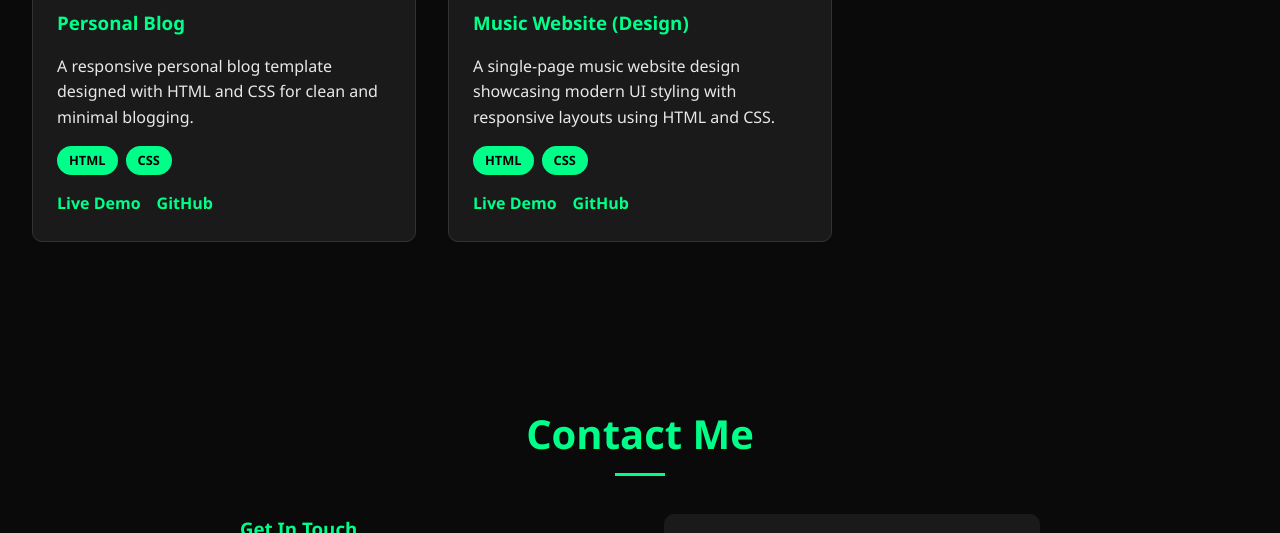
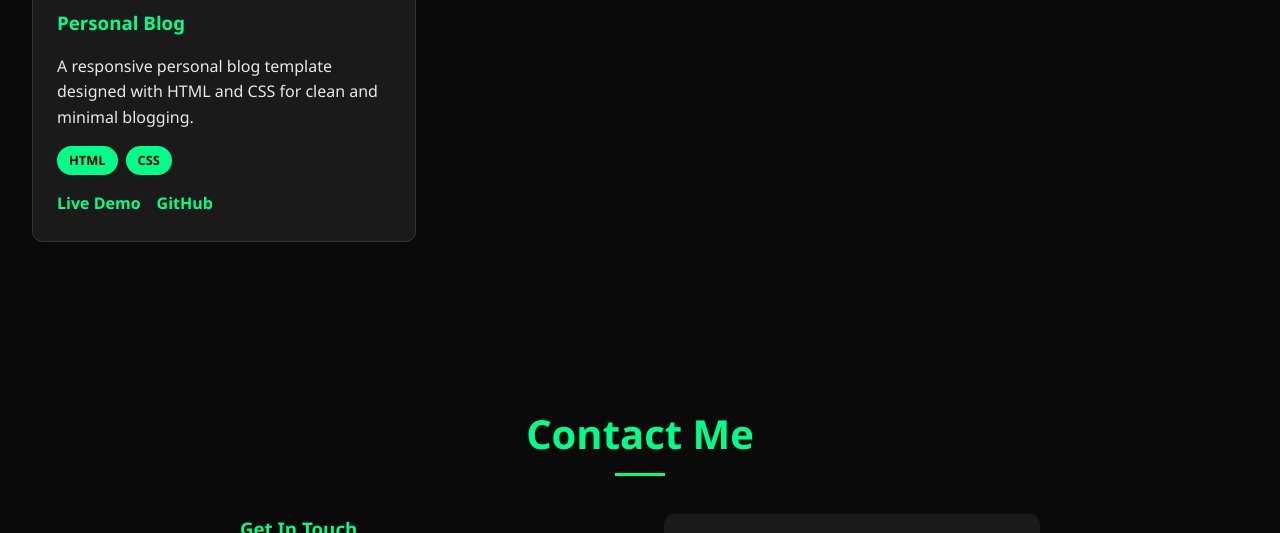
Before and after one commit to M-Madhumitha/Portfolio, a plain HTML site: page index.html in a window 1280 px wide. Shown: the part 6185-6718 px from the top of the page. Drawn offline with nearby package versions, Linux system fonts and the light colour scheme.

Commit message:
Update index.html

```diff
--- a/index.html
+++ b/index.html
@@ -919,7 +919,7 @@ section {
         <div class="projects-grid">
             <div class="project-card">
                 <div class="project-image">
-                    <a href="https://monkey200403.github.io/Chatgpt/"><img src="./images/chatgpt.png" alt=""></a>
+                    <a href="https://m-madhumitha.github.io/Zara-AI/"><img src="./images/chatgpt.png" alt=""></a>
                 </div>
                 <div class="project-content">
                     <h3>ZARA AI (Chatgpt)</h3>
@@ -931,7 +931,7 @@ section {
                         <span class="tech-tag">API</span>
                     </div>
                     <div class="project-links">
-                        <a href="https://monkey200403.github.io/Chatgpt/" class="project-link" target="_blank" rel="noopener noreferrer">Live Demo</a>
+                        <a href="https://m-madhumitha.github.io/Zara-AI/" class="project-link" target="_blank" rel="noopener noreferrer">Live Demo</a>
                         <a href="https://github.com/monkey200403/Chatgpt" class="project-link" target="_blank" rel="noopener noreferrer">GitHub</a>
                     </div>
                 </div>
@@ -939,7 +939,7 @@ section {
 
             <div class="project-card">
                 <div class="project-image">
-                    <a href="youtube-26zr2is1v-monkey200403s-projects.vercel.app"><img src="./images/Youtube.png" alt=""></a>
+                    <a href="https://youtube-mu-self.vercel.app/"><img src="./images/Youtube.png" alt=""></a>
                 </div>
                 <div class="project-content">
                     <h3>MiniTube (Enjoy Ad-free Experiences!)</h3>
@@ -951,15 +951,15 @@ section {
                         <span class="tech-tag">API</span>
                     </div>
                     <div class="project-links">
-                        <a href="youtube-26zr2is1v-monkey200403s-projects.vercel.app" class="project-link" target="_blank" rel="noopener noreferrer">Live Demo</a>
-                        <a href="https://github.com/monkey200403/Youtube" class="project-link" target="_blank" rel="noopener noreferrer">GitHub</a>
+                        <a href="https://youtube-mu-self.vercel.app/" class="project-link" target="_blank" rel="noopener noreferrer">Live Demo</a>
+                        <a href="https://github.com/M-Madhumitha/Youtube" class="project-link" target="_blank" rel="noopener noreferrer">GitHub</a>
                     </div>
                 </div>
             </div>
 
             <div class="project-card">
                 <div class="project-image">
-                    <a href="https://restaurant-shopify.netlify.app/"><img src="./images/restaurant.png" alt=""></a>
+                    <a href="https://restaurant-websiteproject.netlify.app/"><img src="./images/restaurant.png" alt=""></a>
                 </div>
                 <div class="project-content">
                     <h3>Restaurant (Shopify Website)</h3>
@@ -969,14 +969,14 @@ section {
                         <span class="tech-tag">FireDatabase</span>
                     </div>
                     <div class="project-links">
-                        <a href="https://restaurant-shopify.netlify.app/" class="project-link" target="_blank" rel="noopener noreferrer">Live Demo</a>
-                        <a href="https://app.netlify.com/projects/restaurant-shopify/overview" class="project-link" target="_blank" rel="noopener noreferrer">GitHub</a>
+                        <a href="https://restaurant-websiteproject.netlify.app/" class="project-link" target="_blank" rel="noopener noreferrer">Live Demo</a>
+                        <a href="https://github.com/M-Madhumitha/Shopify" class="project-link" target="_blank" rel="noopener noreferrer">GitHub</a>
                     </div>
                 </div>
             </div>
             <div class="project-card">
                 <div class="project-image">
-                    <a href="https://addressbook-map.netlify.app/"><img src="./images/Addressbook.png" alt=""></a>
+                    <a href="https://contact-book-map-project.netlify.app/"><img src="./images/Addressbook.png" alt=""></a>
                 </div>
                 <div class="project-content">
                     <h3>Address Book (MERN CRUD)</h3>
@@ -988,14 +988,14 @@ section {
                         <span class="tech-tag">React.js</span>
                     </div>
                     <div class="project-links">
-                        <a href="https://addressbook-map.netlify.app/" class="project-link" target="_blank" rel="noopener noreferrer">Live Demo</a>
-                        <a href="https://github.com/monkey200403/backendpr" class="project-link" target="_blank" rel="noopener noreferrer">GitHub</a>
+                        <a href="https://contact-book-map-project.netlify.app/" class="project-link" target="_blank" rel="noopener noreferrer">Live Demo</a>
+                        <a href="https://github.com/M-Madhumitha/Address-Book" class="project-link" target="_blank" rel="noopener noreferrer">GitHub</a>
                     </div>
                 </div>
             </div>
             <div class="project-card">
                 <div class="project-image">
-                    <a href="https://monkey200403.github.io/Map-website/"><img src="./images/map.png" alt=""></a>
+                    <a href="https://m-madhumitha.github.io/Map/"><img src="./images/map.png" alt=""></a>
                 </div>
                 <div class="project-content">
                     <h3>Map Direction (Google Map)</h3>
@@ -1007,14 +1007,14 @@ section {
                         <span class="tech-tag">API</span>
                     </div>
                     <div class="project-links">
-                        <a href="https://monkey200403.github.io/Map-website/" class="project-link" target="_blank" rel="noopener noreferrer">Live Demo</a>
-                        <a href="https://github.com/monkey200403/Map-website" class="project-link" target="_blank" rel="noopener noreferrer">GitHub</a>
+                        <a href="https://m-madhumitha.github.io/Map/" class="project-link" target="_blank" rel="noopener noreferrer">Live Demo</a>
+                        <a href="https://github.com/M-Madhumitha/Map" class="project-link" target="_blank" rel="noopener noreferrer">GitHub</a>
                     </div>
                 </div>
             </div>
             <div class="project-card">
                 <div class="project-image">
-                    <a href="https://webnotes-project-noteapp.netlify.app/"><img src="./images/webnotes.png" alt=""></a>
+                    <a href="https://dark-web-notes.netlify.app/"><img src="./images/webnotes.png" alt=""></a>
                 </div>
                 <div class="project-content">
                     <h3>Note Pad (MERN STACK Project)</h3>
@@ -1026,14 +1026,14 @@ section {
                         <span class="tech-tag">React.js</span>
                     </div>
                     <div class="project-links">
-                        <a href="https://webnotes-project-noteapp.netlify.app/" class="project-link" target="_blank" rel="noopener noreferrer">Live Demo</a>
-                        <a href="https://github.com/monkey200403/Webproject-Notes" class="project-link" target="_blank" rel="noopener noreferrer">GitHub</a>
+                        <a href="https://dark-web-notes.netlify.app/" class="project-link" target="_blank" rel="noopener noreferrer">Live Demo</a>
+                        <a href="https://github.com/M-Madhumitha/Darknotes-Backend" class="project-link" target="_blank" rel="noopener noreferrer">GitHub</a>
                     </div>
                 </div>
             </div>
             <div class="project-card">
                 <div class="project-image">
-                    <a href="https://monkey200403.github.io/Musicly/"><img src="./images/music.png" alt=""></a>
+                    <a href="https://m-madhumitha.github.io/Musicly/"><img src="./images/music.png" alt=""></a>
                 </div>
                 <div class="project-content">
                     <h3>Musicly Website (itunes)</h3>
@@ -1045,15 +1045,15 @@ section {
                         <span class="tech-tag">Stripe</span>
                     </div>
                     <div class="project-links">
-                        <a href="https://monkey200403.github.io/Musicly/" class="project-link" target="_blank" rel="noopener noreferrer">Live Demo</a>
-                        <a href="https://github.com/monkey200403/Musicly" class="project-link" target="_blank" rel="noopener noreferrer">GitHub</a>
+                        <a href="https://m-madhumitha.github.io/Musicly/" class="project-link" target="_blank" rel="noopener noreferrer">Live Demo</a>
+                        <a href="https://github.com/M-Madhumitha/Musicly" class="project-link" target="_blank" rel="noopener noreferrer">GitHub</a>
                     </div>
                 </div>
             </div>
 
             <div class="project-card">
                 <div class="project-image">
-                    <a href="https://glossary-4kev.vercel.app/"><img src="./images/Glossary.png" alt=""></a>
+                    <a href="https://glossary-coral.vercel.app/"><img src="./images/Glossary.png" alt=""></a>
                 </div>
                 <div class="project-content">
                     <h3>Glossary</h3>
@@ -1064,15 +1064,15 @@ section {
                         <span class="tech-tag">React</span>
                     </div>
                     <div class="project-links">
-                        <a href="https://glossary-4kev.vercel.app/" class="project-link" target="_blank" rel="noopener noreferrer">Live Demo</a>
-                        <a href="https://github.com/monkey200403/Glossary" class="project-link" target="_blank" rel="noopener noreferrer">GitHub</a>
+                        <a href="https://glossary-coral.vercel.app/" class="project-link" target="_blank" rel="noopener noreferrer">Live Demo</a>
+                        <a href="https://github.com/M-Madhumitha/Glossary" class="project-link" target="_blank" rel="noopener noreferrer">GitHub</a>
                     </div>
                 </div>
             </div>
 
             <div class="project-card">
                 <div class="project-image">
-                    <a href="https://monkey200403.github.io/Employee-directory/"><img src="./images/Employee.png" alt=""></a>
+                    <a href="https://m-madhumitha.github.io/Employee-Directory/"><img src="./images/Employee.png" alt=""></a>
                 </div>
                 <div class="project-content">
                     <h3>Employee Directory</h3>
@@ -1083,14 +1083,14 @@ section {
                         <span class="tech-tag">JavaScript</span>
                     </div>
                     <div class="project-links">
-                        <a href="https://monkey200403.github.io/Employee-directory/" class="project-link" target="_blank" rel="noopener noreferrer">Live Demo</a>
-                        <a href="https://github.com/monkey200403/Employee-directory" class="project-link" target="_blank" rel="noopener noreferrer">GitHub</a>
+                        <a href="https://m-madhumitha.github.io/Employee-Directory/" class="project-link" target="_blank" rel="noopener noreferrer">Live Demo</a>
+                        <a href="http://github.com/M-Madhumitha/Employee-Directory" class="project-link" target="_blank" rel="noopener noreferrer">GitHub</a>
                     </div>
                 </div>
             </div>
             <div class="project-card">
                 <div class="project-image">
-                    <a href="https://monkey200403.github.io/RPSgame/"><img src="./images/rps.png" alt=""></a>
+                    <a href="https://m-madhumitha.github.io/Rock-paper-Scissor/"><img src="./images/rps.png" alt=""></a>
                 </div>
                 <div class="project-content">
                     <h3>Rock Paper Scissor (Gaming Website)</h3>
@@ -1101,14 +1101,14 @@ section {
                         <span class="tech-tag">JavaScript</span>
                     </div>
                     <div class="project-links">
-                        <a href="https://monkey200403.github.io/RPSgame/" class="project-link" target="_blank" rel="noopener noreferrer">Live Demo</a>
-                        <a href="https://github.com/monkey200403/RPSgame" class="project-link" target="_blank" rel="noopener noreferrer">GitHub</a>
+                        <a href="https://m-madhumitha.github.io/Rock-paper-Scissor/" class="project-link" target="_blank" rel="noopener noreferrer">Live Demo</a>
+                        <a href="https://github.com/M-Madhumitha/Rock-paper-Scissor" class="project-link" target="_blank" rel="noopener noreferrer">GitHub</a>
                     </div>
                 </div>
             </div>
             <div class="project-card">
                 <div class="project-image">
-                    <a href="https://monkey200403.github.io/Guessinggame/"><img src="./images/guess.png" alt=""></a>
+                    <a href="https://m-madhumitha.github.io/Guessing-game/"><img src="./images/guess.png" alt=""></a>
                 </div>
                 <div class="project-content">
                     <h3>Guessing Number (Gaming Website)</h3>
@@ -1119,14 +1119,14 @@ section {
                         <span class="tech-tag">JavaScript</span>
                     </div>
                     <div class="project-links">
-                        <a href="https://monkey200403.github.io/Guessinggame/" class="project-link" target="_blank" rel="noopener noreferrer">Live Demo</a>
-                        <a href="https://github.com/monkey200403/Guessinggame" class="project-link" target="_blank" rel="noopener noreferrer">GitHub</a>
+                        <a href="https://m-madhumitha.github.io/Guessing-game/" class="project-link" target="_blank" rel="noopener noreferrer">Live Demo</a>
+                        <a href="https://github.com/M-Madhumitha/Guessing-game" class="project-link" target="_blank" rel="noopener noreferrer">GitHub</a>
                     </div>
                 </div>
             </div>
             <div class="project-card">
                 <div class="project-image">
-                    <a href="https://monkey200403.github.io/Javascript-form/"><img src="./images/register.png" alt=""></a>
+                    <a href="https://m-madhumitha.github.io/Registration-Form/"><img src="./images/register.png" alt=""></a>
                 </div>
                 <div class="project-content">
                     <h3>Registration Form</h3>
@@ -1137,14 +1137,14 @@ section {
                         <span class="tech-tag">JavaScript</span>
                     </div>
                     <div class="project-links">
-                        <a href="https://monkey200403.github.io/Javascript-form/" class="project-link" target="_blank" rel="noopener noreferrer">Live Demo</a>
-                        <a href="https://github.com/monkey200403/Javascript-form" class="project-link" target="_blank" rel="noopener noreferrer">GitHub</a>
+                        <a href="https://m-madhumitha.github.io/Registration-Form/" class="project-link" target="_blank" rel="noopener noreferrer">Live Demo</a>
+                        <a href="https://github.com/M-Madhumitha/Registration-Form" class="project-link" target="_blank" rel="noopener noreferrer">GitHub</a>
                     </div>
                 </div>
             </div>
             <div class="project-card">
                 <div class="project-image">
-                    <a href="https://monkey200403.github.io/personalblog/"><img src="./images/blog.png" alt=""></a>
+                    <a href="https://m-madhumitha.github.io/Personal-Blog/"><img src="./images/blog.png" alt=""></a>
                 </div>
                 <div class="project-content">
                     <h3>Personal Blog</h3>
@@ -1154,25 +1154,8 @@ section {
                         <span class="tech-tag">CSS</span>
                     </div>
                     <div class="project-links">
-                        <a href="https://monkey200403.github.io/personalblog/" class="project-link" target="_blank" rel="noopener noreferrer">Live Demo</a>
-                        <a href="https://github.com/monkey200403/personalblog" class="project-link" target="_blank" rel="noopener noreferrer">GitHub</a>
-                    </div>
-                </div>
-            </div>
-            <div class="project-card">
-                <div class="project-image">
-                    <a href="https://monkey200403.github.io/Singlepage/"><img src="./images/single.png" alt=""></a>
-                </div>
-                <div class="project-content">
-                    <h3>Music Website (Design)</h3>
-                    <p>A single-page music website design showcasing modern UI styling with responsive layouts using HTML and CSS.</p>
-                    <div class="project-tech">
-                        <span class="tech-tag">HTML</span>
-                        <span class="tech-tag">CSS</span>
-                    </div>
-                    <div class="project-links">
-                        <a href="https://monkey200403.github.io/Singlepage/" class="project-link" target="_blank" rel="noopener noreferrer">Live Demo</a>
-                        <a href="https://github.com/monkey200403/Singlepage" class="project-link" target="_blank" rel="noopener noreferrer">GitHub</a>
+                        <a href="https://m-madhumitha.github.io/Personal-Blog/" class="project-link" target="_blank" rel="noopener noreferrer">Live Demo</a>
+                        <a href="https://github.com/M-Madhumitha/Personal-Blog" class="project-link" target="_blank" rel="noopener noreferrer">GitHub</a>
                     </div>
                 </div>
             </div>
@@ -1233,7 +1216,7 @@ section {
                 <p>Full Stack Developer passionate about creating innovative web solutions and bringing ideas to life through clean, efficient code.</p>
                 <div class="social-links">
                     <a href="https://www.linkedin.com/in/madhumitha-m-901160240/" class="social-link" target="_blank" rel="noopener noreferrer" title="Linkedin"><i class="fa-brands fa-linkedin"></i></a>
-                    <a href="https://github.com/monkey200403" class="social-link" target="_blank" rel="noopener noreferrer" title="Github"><i class="fa-brands fa-github"></i></a>
+                    <a href="https://github.com/M-Madhumitha" class="social-link" target="_blank" rel="noopener noreferrer" title="Github"><i class="fa-brands fa-github"></i></a>
                     <a href="https://x.com/shinchan030" class="social-link" target="_blank" rel="noopener noreferrer" title="Twitter"><i class="fa-brands fa-x-twitter"></i></a>
                 </div>
             </div>
```
